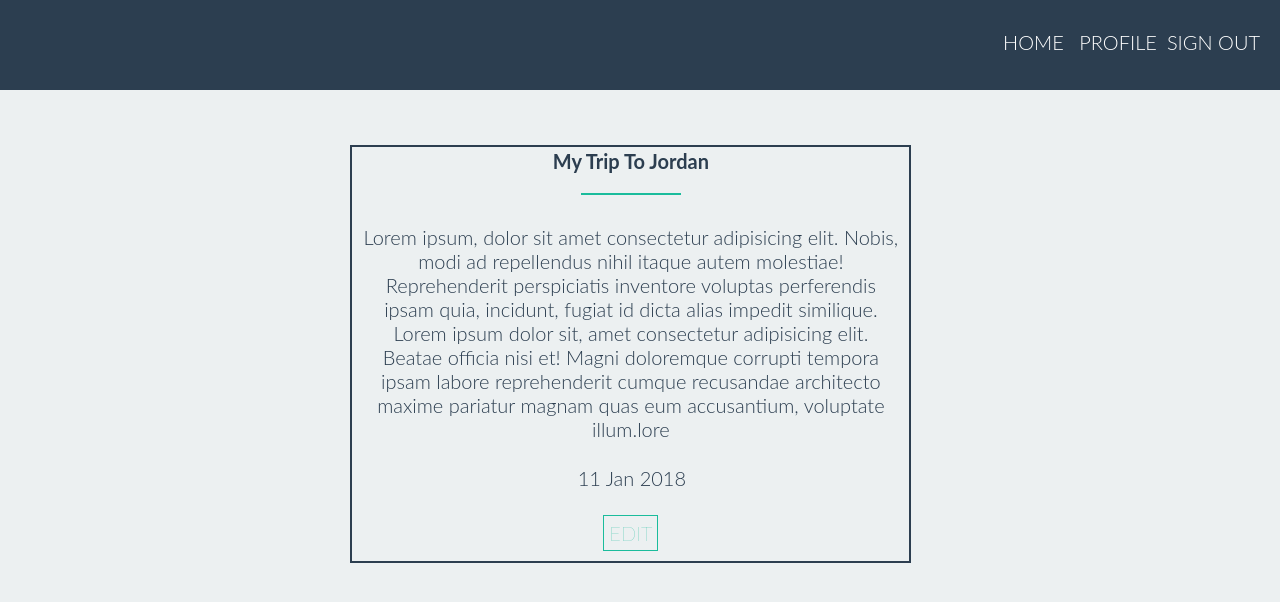
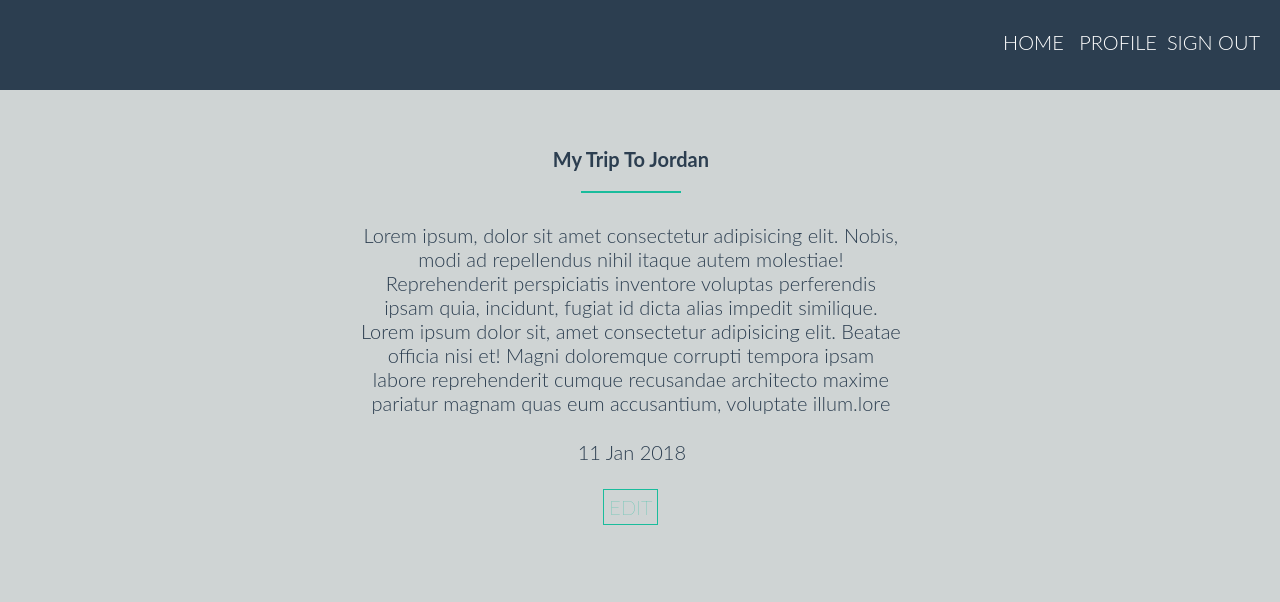
Before and after one commit to tonyguesswho/mydiary, a plain HTML site: page UI/entry.html in a window 1280 px wide. Drawn offline with Linux system fonts and the light colour scheme.

Commit message:
Fix ui pages

```diff
--- a/UI/resources/css/style.css
+++ b/UI/resources/css/style.css
@@ -3,14 +3,7 @@
   padding: 0;
   box-sizing: border-box;
 }
-/*
-  colors
-  #1abc9c light
-  #169e83 darker
-  #7f8c8d footer
-  #2c3e50 header
-  #ecf0f1 other backgrounds
-*/
+
 
 html,
 body {
@@ -21,7 +14,7 @@ body {
   overflow-x: hidden;
 }
 .bg {
-  background-color: #ecf0f1;
+  background-color: #cfd4d4;
 }
 .clearfix {
   clear: both;
@@ -181,7 +174,7 @@ input[type="submit"] {
   border-bottom: 1px solid #1abc9c;
 }
 
-/* mini css grid */
+
 .bigbox {
   width: 1140px;
   margin: 5px auto;
@@ -223,7 +216,7 @@ input[type="submit"] {
   margin-left: 24.6%;
 }
 
-/* signup page */
+
 
 .header2 {
   background-color: #2c3e50;
@@ -235,12 +228,10 @@ input[type="submit"] {
   margin-top: 30px;
 }
 .card {
-  border: 2px solid #2c3e50;
   padding: 2px 10px 10px 10px;
   margin-top: 50px;
 }
 
-/* inputs */
 input[type="email"] {
   padding: 6px;
   height: 35px;
@@ -320,7 +311,7 @@ input[type="time"] {
   padding: 10px;
 }
 
-/* The switch - the box around the slider */
+
 .switch {
   position: relative;
   display: inline-block;
@@ -328,12 +319,12 @@ input[type="time"] {
   height: 34px;
 }
 
-/* Hide default HTML checkbox */
+
 .switch input {
   display: none;
 }
 
-/* The slider */
+
 .slider {
   position: absolute;
   cursor: pointer;
```
